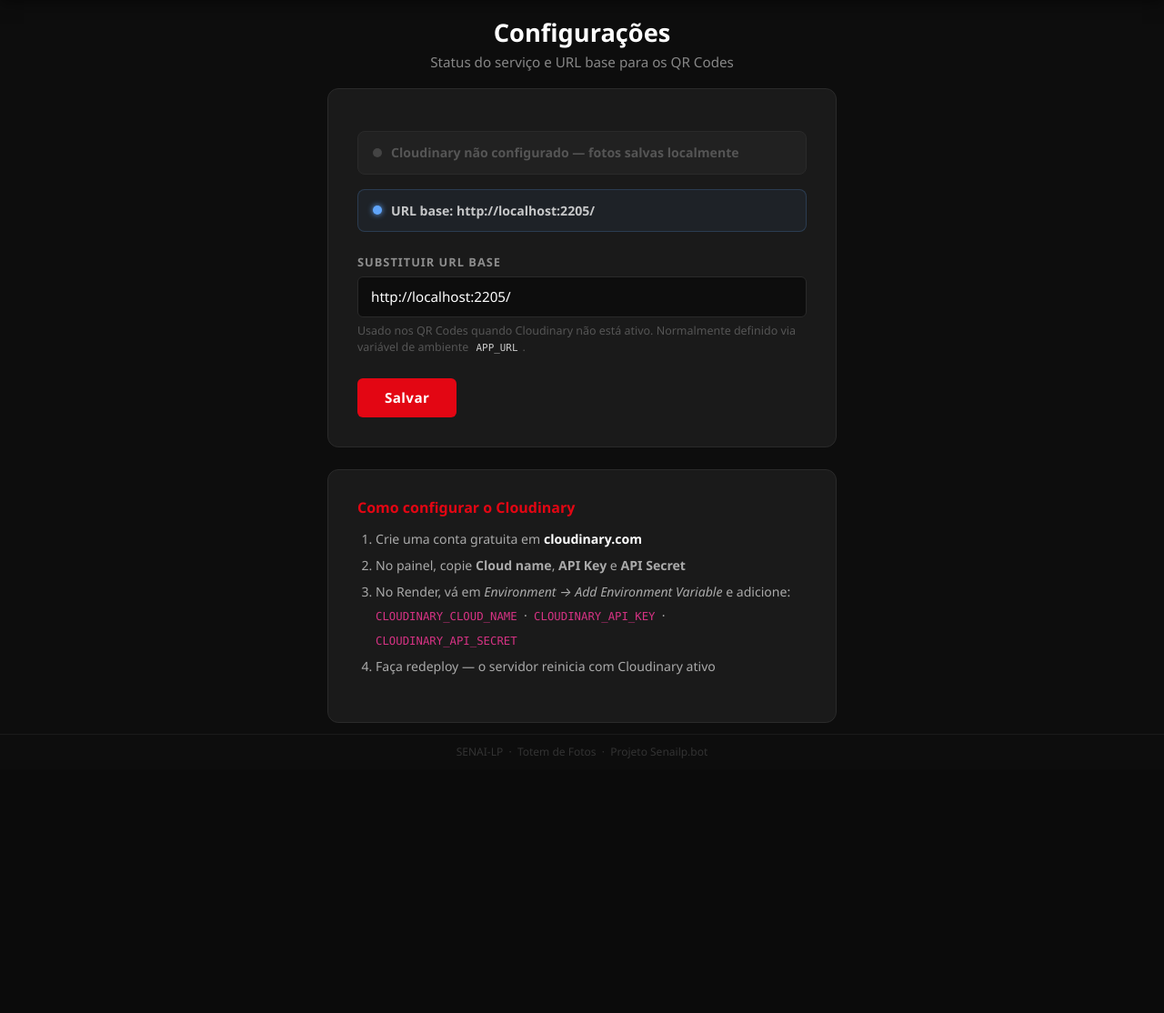
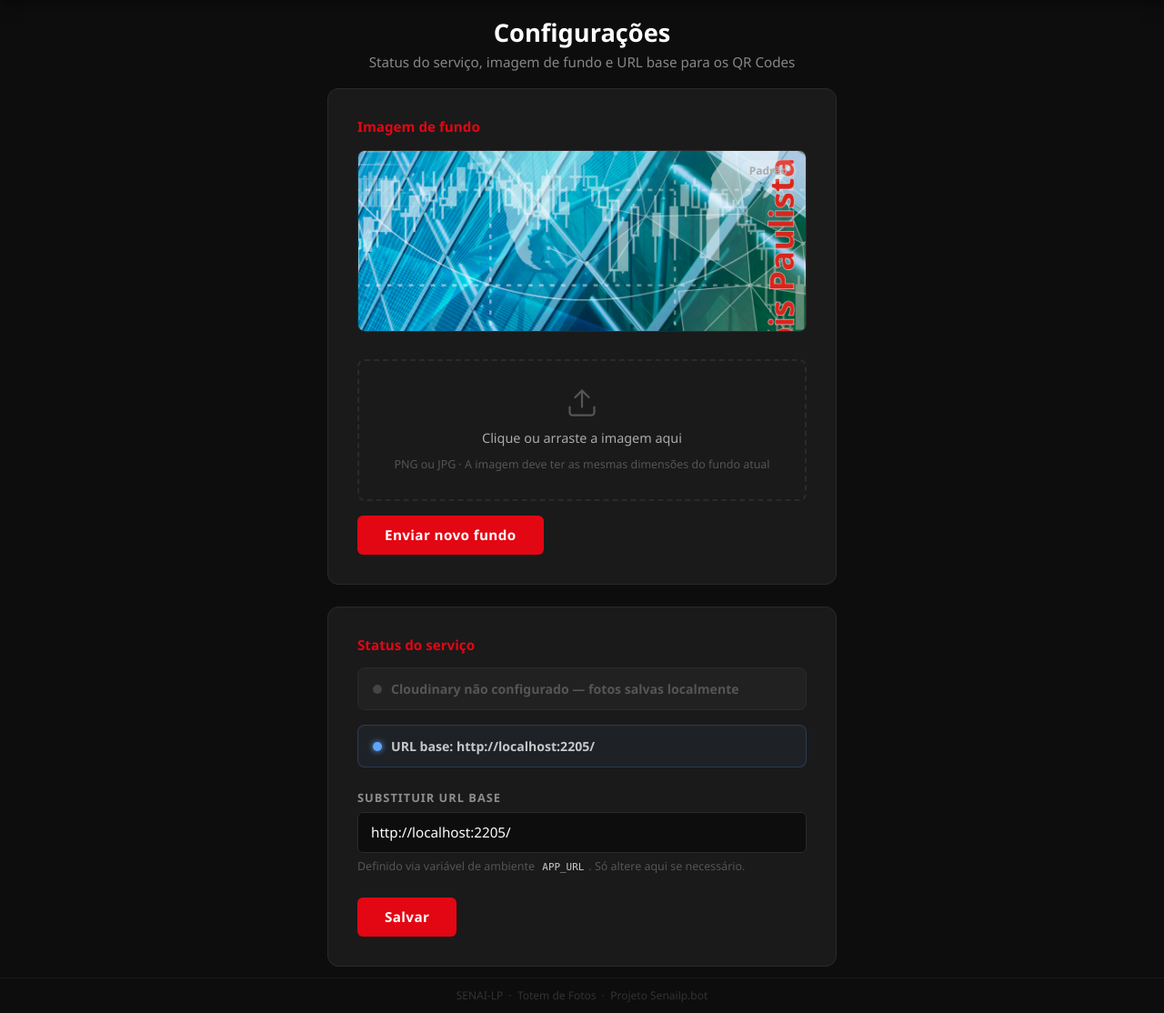
Before and after one commit to dorfusouza/cabine-fotos-senai, a Flask app: page /configuracao in a window 1280 px wide. Shown: the part 62-1176 px from the top of the page at 91% size. Before the commit the page ends 896 px from the top, so only its background shows below. Run offline with Flask 3, Linux system fonts and the light colour scheme.

Commit message:
Add background image upload with Cloudinary persistence
Admin can upload a new background at /configuracao — image is saved to Cloudinary with a fixed public_id so it survives server restarts. On startup the server downloads the custom background automatically.

Co-Authored-By: Claude Sonnet 4.6 <noreply@anthropic.com>

```diff
--- a/main.py
+++ b/main.py
@@ -1,21 +1,28 @@
 import os
 import uuid
 import base64
+import shutil
 import threading
+import urllib.request
 
 import cv2
 import numpy as np
 import qrcode
 import cloudinary
+import cloudinary.api
 import cloudinary.uploader
 from flask import Flask, render_template, send_file, Response, request, jsonify, redirect
 from io import BytesIO
+from werkzeug.utils import secure_filename
 
 app = Flask(__name__)
 
 # ── Paths ─────────────────────────────────────────────────────────────────────
-PHOTOS_DIR = os.path.join(app.root_path, 'static', 'photos')
-FUNDO_PATH = os.path.join(app.root_path, 'static', 'images', 'mundosenai.png')
+PHOTOS_DIR       = os.path.join(app.root_path, 'static', 'photos')
+FUNDO_DEFAULT    = os.path.join(app.root_path, 'static', 'images', 'mundosenai.png')
+FUNDO_CACHE      = os.path.join(app.root_path, 'static', 'images', 'fundo_cache.png')
+FUNDO_CLOUD_ID   = 'cabinefotos/fundo'
+ALLOWED_EXT      = {'png', 'jpg', 'jpeg'}
 os.makedirs(PHOTOS_DIR, exist_ok=True)
 
 # ── Configuração via variáveis de ambiente ────────────────────────────────────
@@ -27,15 +34,47 @@ if CLOUDINARY_CONFIGURED:
         cloud_name=os.environ.get('CLOUDINARY_CLOUD_NAME'),
         api_key=os.environ.get('CLOUDINARY_API_KEY'),
         api_secret=os.environ.get('CLOUDINARY_API_SECRET'),
-        secure=True
+        secure=True,
     )
     print(f" * Cloudinary configurado: {os.environ.get('CLOUDINARY_CLOUD_NAME')}")
 else:
     print(" * Cloudinary NÃO configurado — usando armazenamento local")
 
+# ── Fundo atual (pode ser trocado via upload) ─────────────────────────────────
+_fundo_lock = threading.Lock()
+_fundo_path = FUNDO_DEFAULT
+
+
+def get_fundo_path() -> str:
+    with _fundo_lock:
+        return _fundo_path
+
+
+def set_fundo_path(path: str):
+    global _fundo_path
+    with _fundo_lock:
+        _fundo_path = path
+
+
+def sincronizar_fundo():
+    """Na inicialização baixa o fundo customizado do Cloudinary se existir."""
+    if not CLOUDINARY_CONFIGURED:
+        return
+    try:
+        resource = cloudinary.api.resource(FUNDO_CLOUD_ID)
+        urllib.request.urlretrieve(resource['secure_url'], FUNDO_CACHE)
+        set_fundo_path(FUNDO_CACHE)
+        print(" * Fundo customizado carregado do Cloudinary")
+    except Exception:
+        print(" * Nenhum fundo customizado no Cloudinary — usando padrão")
+
+
+sincronizar_fundo()
+
 # ── Estado por sessão ─────────────────────────────────────────────────────────
 _sessions: dict = {}
 _sessions_lock  = threading.Lock()
+
 
 def get_session(sid: str) -> dict:
     with _sessions_lock:
@@ -50,17 +89,16 @@ def get_session(sid: str) -> dict:
         return _sessions[sid]
 
 
-# ── Cloudinary ────────────────────────────────────────────────────────────────
-def upload_cloudinary(filepath: str) -> str | None:
-    """Faz upload da imagem composta e retorna a URL pública segura."""
+# ── Cloudinary helpers ────────────────────────────────────────────────────────
+def upload_cloudinary(filepath: str, public_id: str = None, overwrite: bool = False) -> str | None:
     if not CLOUDINARY_CONFIGURED:
         return None
     try:
-        result = cloudinary.uploader.upload(
-            filepath,
-            folder='cabinefotos',
-            resource_type='image',
-        )
+        kwargs = dict(folder='cabinefotos', resource_type='image')
+        if public_id:
+            kwargs['public_id'] = public_id
+            kwargs['overwrite']  = overwrite
+        result = cloudinary.uploader.upload(filepath, **kwargs)
         return result['secure_url']
     except Exception as e:
         print(f" * Cloudinary upload error: {e}")
@@ -85,13 +123,42 @@ def configuracao():
             APP_URL = url if url.endswith('/') else url + '/'
             msg = ('success', f'URL atualizada: {APP_URL}')
 
+    fundo_customizado = os.path.exists(FUNDO_CACHE)
     return render_template(
         'configuracao.html',
         app_url=APP_URL,
         cloudinary_ok=CLOUDINARY_CONFIGURED,
         cloudinary_cloud=os.environ.get('CLOUDINARY_CLOUD_NAME', '—'),
+        fundo_customizado=fundo_customizado,
         msg=msg,
     )
+
+
+@app.route('/upload_fundo', methods=['POST'])
+def upload_fundo():
+    if 'fundo' not in request.files:
+        return jsonify(success=False, error='Nenhum arquivo enviado'), 400
+
+    file = request.files['fundo']
+    ext  = file.filename.rsplit('.', 1)[-1].lower() if '.' in file.filename else ''
+    if not ext or ext not in ALLOWED_EXT:
+        return jsonify(success=False, error='Formato inválido. Use PNG ou JPG.'), 400
+
+    file.save(FUNDO_CACHE)
+    set_fundo_path(FUNDO_CACHE)
+
+    # Sobe para Cloudinary com ID fixo (overwrite) para persistir entre restarts
+    upload_cloudinary(FUNDO_CACHE, public_id=FUNDO_CLOUD_ID, overwrite=True)
+
+    return jsonify(success=True)
+
+
+@app.route('/fundo_preview')
+def fundo_preview():
+    path = get_fundo_path()
+    if not os.path.exists(path):
+        path = FUNDO_DEFAULT
+    return send_file(path, mimetype='image/png')
 
 
 @app.route('/upload_foto', methods=['POST'])
@@ -114,15 +181,15 @@ def upload_foto():
     if frame is None:
         return jsonify(success=False, error='Invalid image'), 400
 
-    frame   = cv2.resize(frame, (w, h))
-    sid_pfx = sid[:8]
+    frame    = cv2.resize(frame, (w, h))
+    sid_pfx  = sid[:8]
     seq_name = f'{sid_pfx}_foto_{sess["foto_seq"]}.png'
     cv2.imwrite(os.path.join(PHOTOS_DIR, seq_name), frame)
     sess['nome_foto'] = seq_name
     sess['foto_seq'] += 1
 
     if sess['foto_seq'] == 3:
-        moldura   = cv2.imread(FUNDO_PATH)
+        moldura   = cv2.imread(get_fundo_path())
         nome_comp = f'foto_{uuid.uuid4()}.png'
         bg_foto   = np.zeros((h + borda, w + borda, 3), dtype=np.uint8)
 
@@ -137,14 +204,13 @@ def upload_foto():
         comp_path = os.path.join(PHOTOS_DIR, nome_comp)
         cv2.imwrite(comp_path, moldura)
 
-        # Upload para Cloudinary (assíncrono não necessário — arquivo é pequeno)
         cloud_url = upload_cloudinary(comp_path)
 
-        sess['nome_foto']       = nome_comp
-        sess['cloudinary_url']  = cloud_url
-        sess['foto_capturada']  = True
-        sess['foto_seq']        = 0
-        sess['espera']          = True
+        sess['nome_foto']      = nome_comp
+        sess['cloudinary_url'] = cloud_url
+        sess['foto_capturada'] = True
+        sess['foto_seq']       = 0
+        sess['espera']         = True
 
     return jsonify(success=True, foto_seq=sess['foto_seq'])
 
@@ -153,11 +219,8 @@ def upload_foto():
 def captured_image():
     sid  = request.args.get('sid', 'default')
     sess = get_session(sid)
-
-    # Cloudinary disponível → redireciona para a URL pública
     if sess.get('cloudinary_url'):
         return redirect(sess['cloudinary_url'])
-
     path = os.path.join(PHOTOS_DIR, sess['nome_foto'])
     return send_file(path, mimetype='image/png')
 
@@ -176,7 +239,6 @@ def qr():
     sid  = request.args.get('sid', 'default')
     sess = get_session(sid)
 
-    # QR aponta direto para o Cloudinary (sem passar pelo servidor)
     cloud_url = sess.get('cloudinary_url')
     if cloud_url:
         qr_data = cloud_url
--- a/templates/configuracao.html
+++ b/templates/configuracao.html
@@ -4,15 +4,47 @@
 {% block conteudo %}
 <div class="page-content">
   <h1 class="page-title">Configurações</h1>
-  <p class="page-subtitle">Status do serviço e URL base para os QR Codes</p>
+  <p class="page-subtitle">Status do serviço, imagem de fundo e URL base para os QR Codes</p>
+
+  <div id="page-msg" class="config-msg" style="display:none; max-width:560px;"></div>
 
   {% if msg %}
-  <div class="config-msg config-msg--{{ msg[0] }}">{{ msg[1] }}</div>
+  <div class="config-msg config-msg--{{ msg[0] }}" style="max-width:560px;">{{ msg[1] }}</div>
   {% endif %}
 
+  <!-- ── Fundo atual ─────────────────────────────────────────── -->
   <div class="config-card" style="max-width:560px;">
+    <h2 class="config-section-title">Imagem de fundo</h2>
 
-    <!-- Status Cloudinary -->
+    <div class="fundo-preview-wrap">
+      <img id="fundo-preview" src="/fundo_preview?t={{ range(99999) | random }}"
+           alt="Fundo atual" class="fundo-preview-img">
+      <span class="fundo-badge {% if fundo_customizado %}fundo-badge--custom{% else %}fundo-badge--default{% endif %}">
+        {% if fundo_customizado %}Personalizado{% else %}Padrão{% endif %}
+      </span>
+    </div>
+
+    <form id="fundo-form" class="mt-4">
+      <div class="drop-zone" id="drop-zone">
+        <input type="file" id="fundo-input" name="fundo" accept=".png,.jpg,.jpeg" style="display:none;">
+        <div class="drop-zone-inner" onclick="document.getElementById('fundo-input').click()">
+          <svg width="36" height="36" viewBox="0 0 24 24" fill="none" stroke="currentColor" stroke-width="1.5" stroke-linecap="round" stroke-linejoin="round" style="color:#555; margin-bottom:10px;">
+            <path d="M21 15v4a2 2 0 0 1-2 2H5a2 2 0 0 1-2-2v-4"/>
+            <polyline points="17 8 12 3 7 8"/>
+            <line x1="12" y1="3" x2="12" y2="15"/>
+          </svg>
+          <p id="drop-label">Clique ou arraste a imagem aqui</p>
+          <small>PNG ou JPG · A imagem deve ter as mesmas dimensões do fundo atual</small>
+        </div>
+      </div>
+      <button type="submit" class="btn-senai mt-3" id="btn-upload" disabled>Enviar novo fundo</button>
+    </form>
+  </div>
+
+  <!-- ── Status ─────────────────────────────────────────────── -->
+  <div class="config-card mt-4" style="max-width:560px;">
+    <h2 class="config-section-title">Status do serviço</h2>
+
     <div class="status-bar {% if cloudinary_ok %}status-bar--on{% else %}status-bar--off{% endif %}">
       <span class="status-dot"></span>
       {% if cloudinary_ok %}
@@ -22,7 +54,6 @@
       {% endif %}
     </div>
 
-    <!-- URL atual -->
     <div class="status-bar status-bar--neutral mt-3">
       <span class="status-dot" style="background:#60a5fa; box-shadow:0 0 6px #60a5fa;"></span>
       <span>URL base: <strong>{{ app_url }}</strong></span>
@@ -33,36 +64,24 @@
         <label for="site_url">Substituir URL base</label>
         <input type="text" id="site_url" name="site_url"
                value="{{ app_url }}"
-               placeholder="https://cabinefotos-v2.onrender.com/">
-        <small>Usado nos QR Codes quando Cloudinary não está ativo. Normalmente definido via variável de ambiente <code>APP_URL</code>.</small>
+               placeholder="https://cabine-fotos-senai.onrender.com/">
+        <small>Definido via variável de ambiente <code>APP_URL</code>. Só altere aqui se necessário.</small>
       </div>
       <button type="submit" class="btn-senai">Salvar</button>
     </form>
-
   </div>
-
-  <!-- Instruções Cloudinary -->
-  {% if not cloudinary_ok %}
-  <div class="config-card mt-4" style="max-width:560px;">
-    <h2 style="font-size:1rem; font-weight:700; color:#E30613; margin-bottom:12px;">Como configurar o Cloudinary</h2>
-    <ol style="color:#aaa; font-size:0.88rem; padding-left:20px; line-height:1.9;">
-      <li>Crie uma conta gratuita em <strong style="color:#fff;">cloudinary.com</strong></li>
-      <li>No painel, copie <strong>Cloud name</strong>, <strong>API Key</strong> e <strong>API Secret</strong></li>
-      <li>No Render, vá em <em>Environment → Add Environment Variable</em> e adicione:<br>
-        <code>CLOUDINARY_CLOUD_NAME</code> &nbsp;·&nbsp;
-        <code>CLOUDINARY_API_KEY</code> &nbsp;·&nbsp;
-        <code>CLOUDINARY_API_SECRET</code>
-      </li>
-      <li>Faça redeploy — o servidor reinicia com Cloudinary ativo</li>
-    </ol>
-  </div>
-  {% endif %}
 
 </div>
 
 <style>
+.config-section-title {
+  font-size: 0.95rem;
+  font-weight: 700;
+  color: #E30613;
+  margin-bottom: 16px;
+}
+
 .config-msg {
-  max-width: 560px;
   padding: 12px 16px;
   border-radius: 8px;
   margin-bottom: 16px;
@@ -72,6 +91,63 @@
 .config-msg--success { background: rgba(34,197,94,0.12); border: 1px solid #22c55e; color: #22c55e; }
 .config-msg--error   { background: rgba(227,6,19,0.12);  border: 1px solid #E30613; color: #ff6b6b; }
 
+/* Fundo preview */
+.fundo-preview-wrap {
+  position: relative;
+  display: inline-block;
+  border-radius: 8px;
+  overflow: hidden;
+  border: 1px solid #2a2a2a;
+  width: 100%;
+  max-height: 200px;
+}
+.fundo-preview-img {
+  width: 100%;
+  max-height: 200px;
+  object-fit: cover;
+  display: block;
+}
+.fundo-badge {
+  position: absolute;
+  top: 10px;
+  right: 10px;
+  padding: 3px 10px;
+  border-radius: 20px;
+  font-size: 0.75rem;
+  font-weight: 700;
+}
+.fundo-badge--custom  { background: rgba(34,197,94,0.85);  color: #fff; }
+.fundo-badge--default { background: rgba(255,255,255,0.15); color: #aaa; }
+
+/* Drop zone */
+.drop-zone {
+  border: 2px dashed #2a2a2a;
+  border-radius: 8px;
+  transition: border-color 0.2s, background 0.2s;
+  cursor: pointer;
+}
+.drop-zone.dragover {
+  border-color: #E30613;
+  background: rgba(227,6,19,0.06);
+}
+.drop-zone-inner {
+  padding: 28px 20px;
+  text-align: center;
+  display: flex;
+  flex-direction: column;
+  align-items: center;
+}
+.drop-zone-inner p {
+  color: #aaa;
+  margin: 0 0 4px;
+  font-size: 0.9rem;
+}
+.drop-zone-inner small {
+  color: #555;
+  font-size: 0.78rem;
+}
+
+/* Status bars */
 .status-bar {
   display: flex;
   align-items: center;
@@ -82,15 +158,10 @@
   border: 1px solid #2a2a2a;
   word-break: break-all;
 }
-.status-bar--on      { background: rgba(34,197,94,0.08); border-color: rgba(34,197,94,0.2); color: rgba(255,255,255,0.85); }
+.status-bar--on      { background: rgba(34,197,94,0.08);  border-color: rgba(34,197,94,0.2);  color: rgba(255,255,255,0.85); }
 .status-bar--off     { background: rgba(255,255,255,0.03); color: #555; }
 .status-bar--neutral { background: rgba(96,165,250,0.06); border-color: rgba(96,165,250,0.2); color: rgba(255,255,255,0.75); }
-
-.status-dot {
-  width: 10px; height: 10px;
-  border-radius: 50%;
-  flex-shrink: 0;
-}
+.status-dot { width: 10px; height: 10px; border-radius: 50%; flex-shrink: 0; }
 .status-bar--on  .status-dot { background: #22c55e; box-shadow: 0 0 6px #22c55e; }
 .status-bar--off .status-dot { background: #444; }
 
@@ -112,6 +183,80 @@ input[type="text"] {
 input[type="text"]:focus { outline: none; border-color: #E30613; }
 small { color: #555; font-size: 0.78rem; margin-top: 6px; display: block; }
 small code { background: #1a1a1a; padding: 1px 5px; border-radius: 4px; color: #ccc; }
-ol li + li { margin-top: 2px; }
+.mt-3 { margin-top: 12px; }
+.mt-4 { margin-top: 20px; }
+.mb-4 { margin-bottom: 20px; }
 </style>
+
+<script>
+const dropZone   = document.getElementById('drop-zone');
+const fileInput  = document.getElementById('fundo-input');
+const dropLabel  = document.getElementById('drop-label');
+const btnUpload  = document.getElementById('btn-upload');
+const pageMsg    = document.getElementById('page-msg');
+
+function showMsg(text, type) {
+  pageMsg.textContent  = text;
+  pageMsg.className    = `config-msg config-msg--${type}`;
+  pageMsg.style.display = 'block';
+  pageMsg.scrollIntoView({ behavior: 'smooth', block: 'nearest' });
+}
+
+// Drag & drop
+dropZone.addEventListener('dragover', e => { e.preventDefault(); dropZone.classList.add('dragover'); });
+dropZone.addEventListener('dragleave', () => dropZone.classList.remove('dragover'));
+dropZone.addEventListener('drop', e => {
+  e.preventDefault();
+  dropZone.classList.remove('dragover');
+  const file = e.dataTransfer.files[0];
+  if (file) setFile(file);
+});
+
+fileInput.addEventListener('change', () => {
+  if (fileInput.files[0]) setFile(fileInput.files[0]);
+});
+
+function setFile(file) {
+  const dt = new DataTransfer();
+  dt.items.add(file);
+  fileInput.files = dt.files;
+  dropLabel.textContent = file.name;
+  dropZone.style.borderColor = '#E30613';
+  btnUpload.disabled = false;
+}
+
+// Upload
+document.getElementById('fundo-form').addEventListener('submit', async function(e) {
+  e.preventDefault();
+  if (!fileInput.files[0]) return;
+
+  btnUpload.disabled   = true;
+  btnUpload.textContent = 'Enviando...';
+
+  const formData = new FormData();
+  formData.append('fundo', fileInput.files[0]);
+
+  try {
+    const res  = await fetch('/upload_fundo', { method: 'POST', body: formData });
+    const data = await res.json();
+
+    if (data.success) {
+      document.getElementById('fundo-preview').src = '/fundo_preview?t=' + Date.now();
+      document.querySelector('.fundo-badge').textContent  = 'Personalizado';
+      document.querySelector('.fundo-badge').className    = 'fundo-badge fundo-badge--custom';
+      dropLabel.textContent    = 'Clique ou arraste a imagem aqui';
+      dropZone.style.borderColor = '';
+      fileInput.value = '';
+      showMsg('Fundo atualizado com sucesso!', 'success');
+    } else {
+      showMsg('Erro: ' + data.error, 'error');
+    }
+  } catch (err) {
+    showMsg('Erro de conexão. Tente novamente.', 'error');
+  } finally {
+    btnUpload.disabled   = false;
+    btnUpload.textContent = 'Enviar novo fundo';
+  }
+});
+</script>
 {% endblock %}
```
